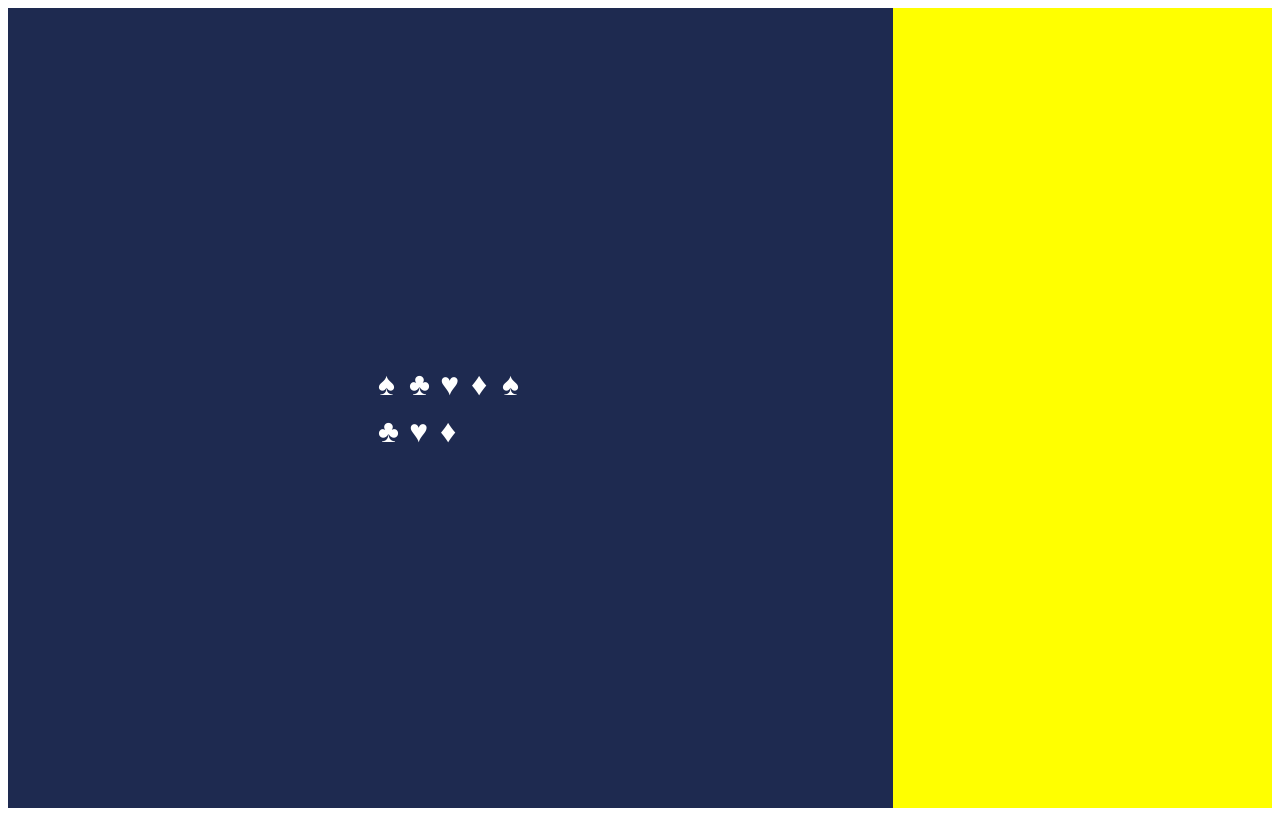
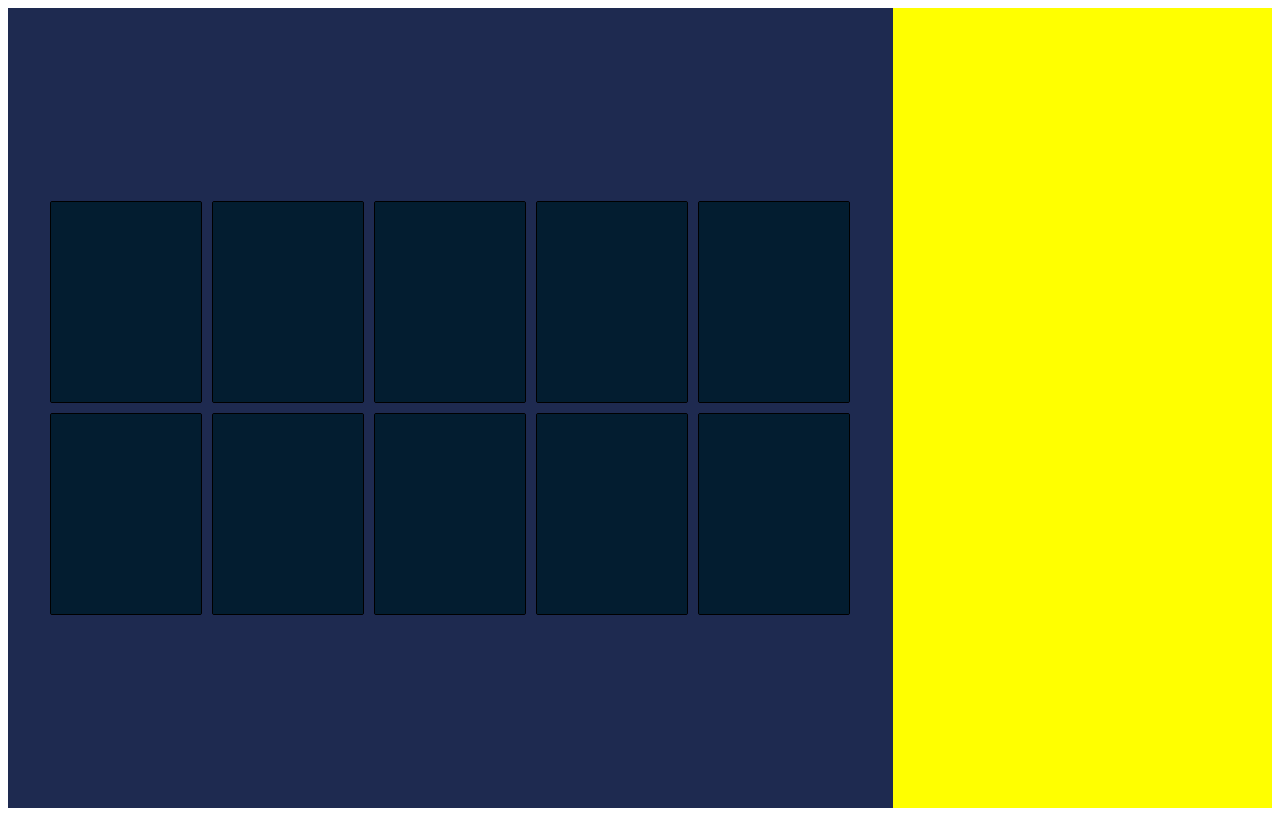
Before and after one commit to nhat2105/513-web-game, a React (Create React App) app in the folder client/: page /game in a window 1280 px wide. Built offline with nearby package versions, Linux system fonts and the light colour scheme.

Commit message:
finished first iteration cardgame GUI

```diff
--- a/client/src/components/CardGame.jsx
+++ b/client/src/components/CardGame.jsx
@@ -1,18 +1,51 @@
-import React from 'react';
+import {useState, useRef} from 'react';
 
-const items = [1,2,3,4,5];
-const suits = ["♠", "♣", "♥", "♦"];
+const values = ["♠", "♣", "♥", "♦", "🃏"];
 
-const deck = ([...suits, ...suits]);
-
-const handleClick = () => {};
+//create a deck of cards and shuffle them
+const deck = ([...values, ...values].sort(() => 0.5 - Math.random()));
+const defaultState = {index: null, value: null};
 
 function CardGame() {
+  const [firstPick, setFirstPick] = useState(defaultState);
+  const [secondPick, setSecondPick] = useState(defaultState);
+  const [remainingCards, setRemainingCards] = useState(deck);
+  const [moves, setMoves] = useState(0);
+
+  const handleClick = (index, value) => {
+    //selecting the first card or selecting the first card after wrong pair match
+    if (firstPick.index === null || (firstPick.index !== null && secondPick.index !== null)) {
+      setSecondPick(defaultState);
+      setFirstPick({index, value});
+      setMoves((moves) => moves + 1);
+    }
+    //selecting the second card
+    else if (secondPick.index === null && firstPick.index !== index) {
+      setSecondPick({index, value});
+      setMoves((moves) => moves + 1);
+
+      //compare the two cards
+      //if there is a pair
+      if (firstPick.value === value) {
+        setRemainingCards(remainingCards.filter((card) => card !== value));
+      }
+    }
+  };
+
   return (
     <div className='cardgame-display'>
       {deck.map((card, index) => {
         return (
-          <div key={index} className='cardgame-card' onClick={handleClick}>
+          <div
+            key={index}
+            className={`cardgame-card
+            ${(firstPick.index === index
+              || secondPick.index === index
+              || !remainingCards.includes(card)
+            ) && "cardgame-flipped"
+          }`}
+           onClick={() => handleClick(index, card)}
+           >
             <div className='cardgame-card-back'></div>
             {card}
           </div>
--- a/client/src/css/components/CardGame.css
+++ b/client/src/css/components/CardGame.css
@@ -9,5 +9,38 @@
   }
 
 .cardgame-card {
+  background-color: rgb(3, 29, 48);
+  border: 1px solid black;
+  width: 150px;
+  height: 200px;
+  display: grid;
+  align-items: center;
+  justify-content: center;
+  border-radius: 2px;
+  transition: all linear 0.3s;
+  transform: rotate3d(0, 1, 0, 180deg);
+  position: relative;
+  overflow: hidden;
+}
 
+.cardgame-card:hover {
+  cursor: pointer;
+  transform: rotate3d(0, 1, 0, 180deg) translate(-2px,-2px);
 }
+
+.cardgame-card-back {
+  background-color: rgb(3, 29, 48);
+  position: absolute;
+  width: 100%;
+  height: 100%;
+  backface-visibility: hidden;
+}
+
+.cardgame-card.cardgame-flipped {
+  transform: unset;
+  transform-style: preserve-3d;
+}
+
+.cardgame-flipped .cardgame-card-back {
+  transform: rotate3d(0, 1, 0, 180deg);
+}
```
